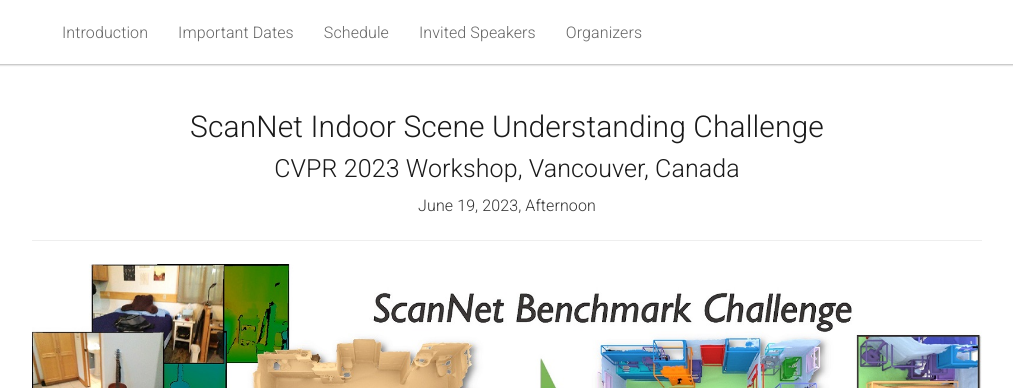
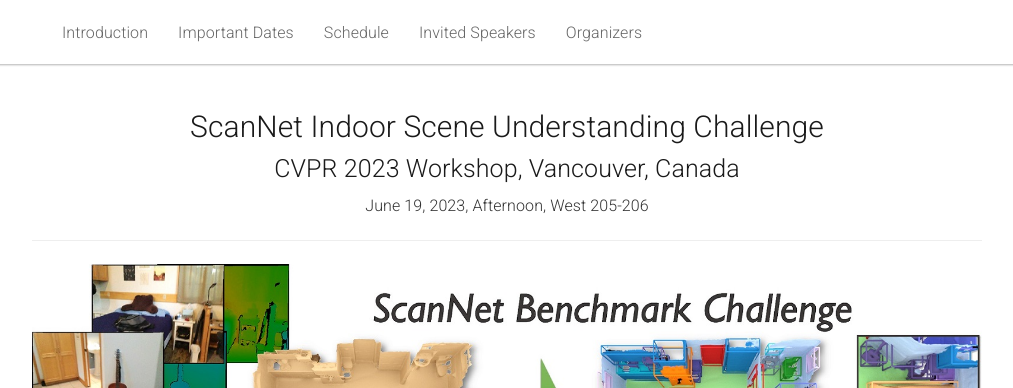
Before and after one commit to ScanNet/cvpr2023workshop, a Jekyll site: the page built from _pages/home.md, in a window 1280 px wide and 900 px high. Shown: the top 388 px of the window, without its empty margins (133-1146 px from the left). Built offline with Jekyll 4.4.1, drawn with Linux system fonts in a browser that asks for light colours.

Commit message:
Update home.md

```diff
--- a/_pages/home.md
+++ b/_pages/home.md
@@ -15,7 +15,7 @@ acknowledgements: ""
   <div class="col-xs-12">
     <center><h1>ScanNet Indoor Scene Understanding Challenge</h1></center>
     <center><h2>CVPR 2023 Workshop, Vancouver, Canada</h2></center>
-    <center>June 19, 2023, Afternoon</center> <!-- location-->
+    <center>June 19, 2023, Afternoon, West 205-206</center> <!-- location-->
   </div>
 </div>
 
```
